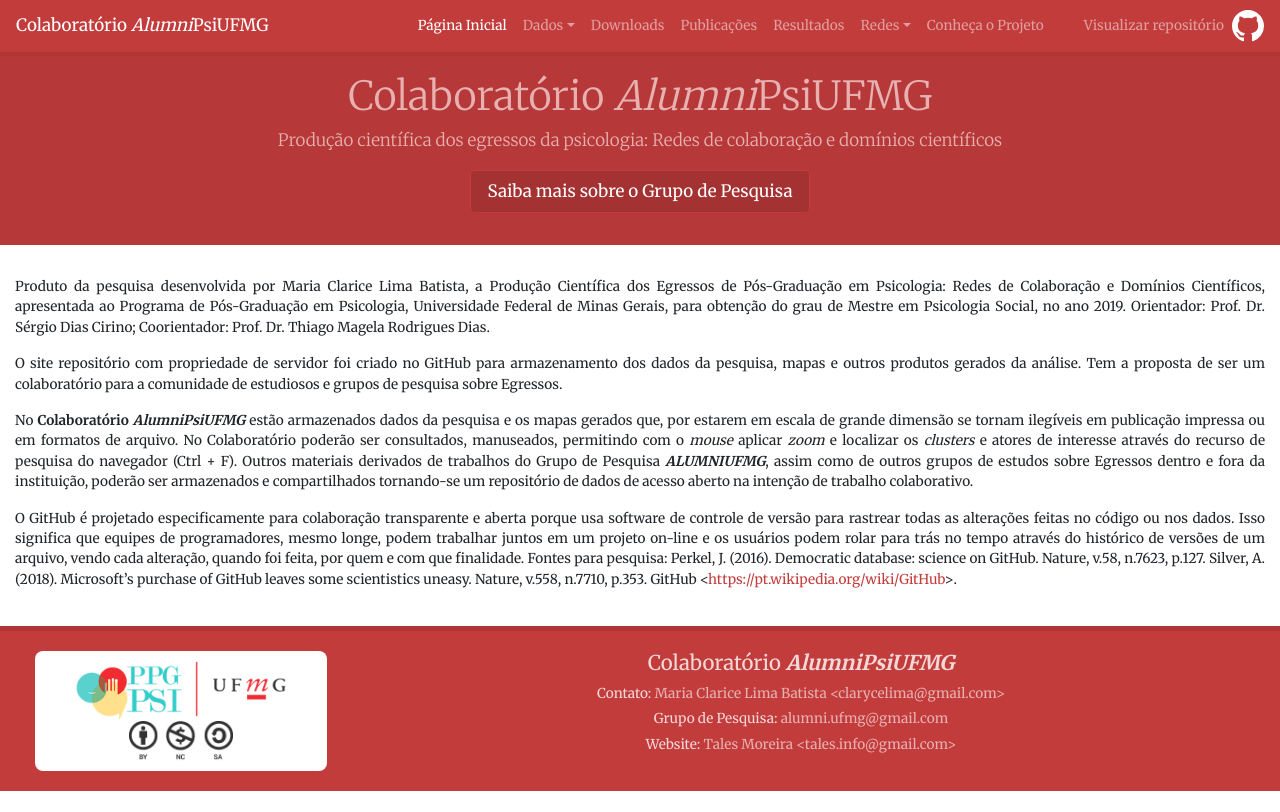
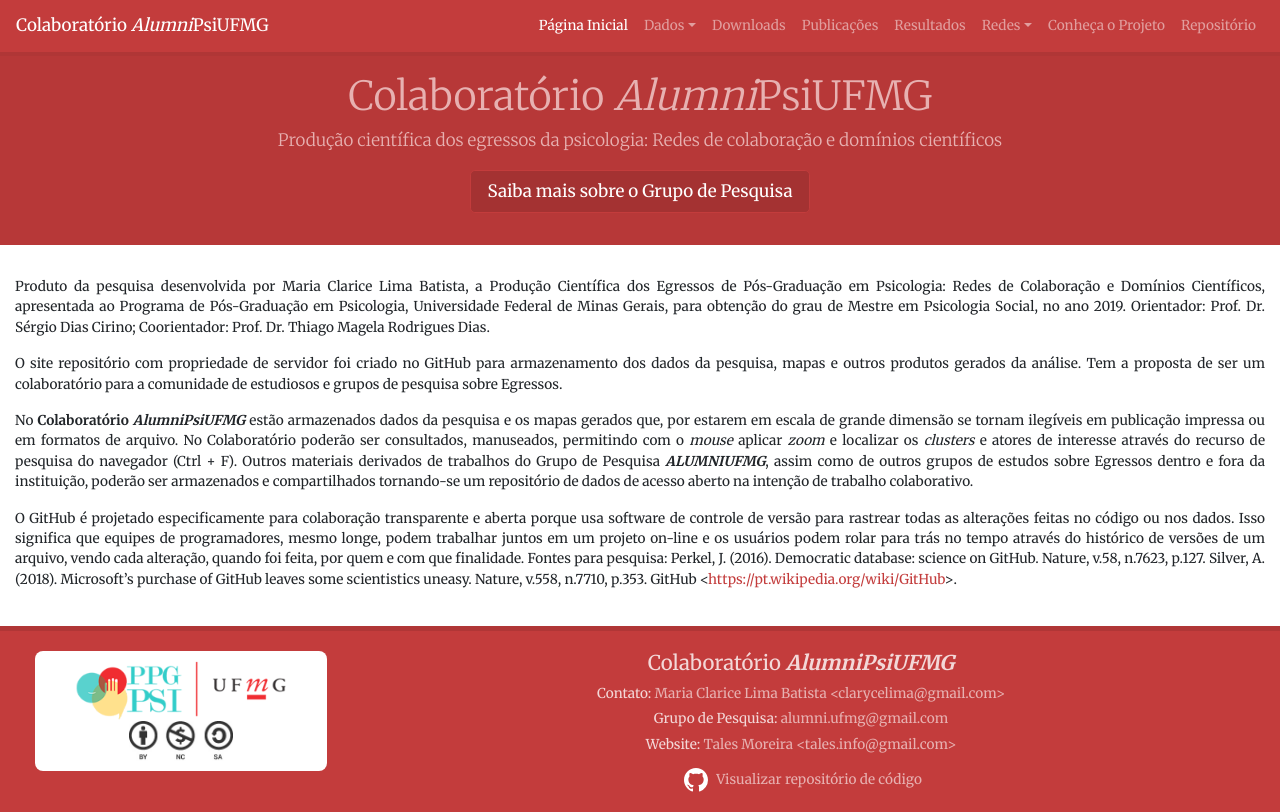
Before and after one commit to clarycelima/AlumniPsiUFMG, a Vue app in the folder site/: page / in a window 1280 px wide. Built offline with nearby package versions, Linux system fonts and the light colour scheme.

Commit message:
inclusão

```diff
--- a/site/src/components/Navbar.vue
+++ b/site/src/components/Navbar.vue
@@ -32,6 +32,7 @@
 <!--                <b-dropdown-item to="/redes/area-concentracao-force-atlas-2">Rede por área de concentração (Algoritmo Force Atlas 2)</b-dropdown-item>-->
                 <b-dropdown-item to="/redes/completa">Rede de artigos + Orientações</b-dropdown-item>
             </b-nav-item-dropdown>
+
             <!--
             <li class="nav-item">
                 <router-link class="nav-link" to="/redes">Redes</router-link>
@@ -39,10 +40,14 @@
             <li class="nav-item">
                 <router-link class="nav-link" to="/conheca">Conheça o Projeto</router-link>
             </li>
-            <li class="nav-item ml-4">
+
+            <li class="nav-item">
+                <router-link class="nav-link" to="/repositorio">Repositório</router-link>
+            </li>
+            <!--<li class="nav-item ml-4">
                 <a class="github" title="Ir para o repositório" target="_blank" href="https://github.com/clarycelima/AlumniPsiUFMG/tree/master"><svg height="36" class="octicon octicon-mark-github" viewBox="0 0 16 16" version="1.1" width="32" aria-hidden="true"><path fill-rule="evenodd" d="M8 0C3.58 0 0 3.58 0 8c0 3.54 2.29 6.53 5.47 7.59.4.07.55-.17.55-.38 0-.19-.01-.82-.01-1.49-2.01.37-2.53-.49-2.69-.94-.09-.23-.48-.94-.82-1.13-.28-.15-.68-.52-.01-.53.63-.01 1.08.58 1.23.82.72 1.21 1.87.87 2.33.66.07-.52.28-.87.51-1.07-1.78-.2-3.64-.89-3.64-3.95 0-.87.31-1.59.82-2.15-.08-.2-.36-1.02.08-2.12 0 0 .67-.21 2.2.82.64-.18 1.32-.27 2-.27.68 0 1.36.09 2 .27 1.53-1.04 2.2-.82 2.2-.82.44 1.1.16 1.92.08 2.12.51.56.82 1.27.82 2.15 0 3.07-1.87 3.75-3.65 3.95.29.25.54.73.54 1.48 0 1.07-.01 1.93-.01 2.2 0 .21.15.46.55.38A8.013 8.013 0 0 0 16 8c0-4.42-3.58-8-8-8z"></path></svg></a>
                 <a target="_blank" href="https://github.com/clarycelima/AlumniPsiUFMG/tree/master" class="nav-link float-left">Visualizar repositório</a>
-            </li>
+            </li>-->
             </ul>
         </div>
     </nav>
--- a/site/src/components/Rodape.vue
+++ b/site/src/components/Rodape.vue
@@ -19,6 +19,10 @@
         <p class="contato" style="padding:0 0 5px 0; margin:0;">Contato: <a href="@mailto:clarycelima@gmail.com">Maria Clarice Lima Batista &lt;clarycelima@gmail.com&gt;</a></p>
         <p class="contato" style="padding:0 0 5px 0; margin:0;">Grupo de Pesquisa: <a href="@mailto:alumni.ufmg@gmail.com">alumni.ufmg@gmail.com</a></p>
         <p class="contato" style="padding:0 0 5px 0; margin:0;">Website: <a href="@mailto:tales.info@gmail.com">Tales Moreira &lt;tales.info@gmail.com&gt;</a></p>
+        <div class="mt-2">
+            <a class="github mr-1" title="Ir para o repositório" target="_blank" href="https://github.com/clarycelima/AlumniPsiUFMG/tree/master"><svg height="24" class="octicon octicon-mark-github" viewBox="0 0 16 16" version="1.1" width="32" aria-hidden="true"><path fill-rule="evenodd" d="M8 0C3.58 0 0 3.58 0 8c0 3.54 2.29 6.53 5.47 7.59.4.07.55-.17.55-.38 0-.19-.01-.82-.01-1.49-2.01.37-2.53-.49-2.69-.94-.09-.23-.48-.94-.82-1.13-.28-.15-.68-.52-.01-.53.63-.01 1.08.58 1.23.82.72 1.21 1.87.87 2.33.66.07-.52.28-.87.51-1.07-1.78-.2-3.64-.89-3.64-3.95 0-.87.31-1.59.82-2.15-.08-.2-.36-1.02.08-2.12 0 0 .67-.21 2.2.82.64-.18 1.32-.27 2-.27.68 0 1.36.09 2 .27 1.53-1.04 2.2-.82 2.2-.82.44 1.1.16 1.92.08 2.12.51.56.82 1.27.82 2.15 0 3.07-1.87 3.75-3.65 3.95.29.25.54.73.54 1.48 0 1.07-.01 1.93-.01 2.2 0 .21.15.46.55.38A8.013 8.013 0 0 0 16 8c0-4.42-3.58-8-8-8z"></path></svg></a>
+            <a target="_blank" href="https://github.com/clarycelima/AlumniPsiUFMG/tree/master">Visualizar repositório de código</a>
+        </div>
         <!--<div class="row justify-content-md-center">
 
         </div>-->
@@ -51,4 +55,9 @@
             }
         }
     }
+
+    .github svg{
+        fill: white !important;
+        color: white !important;
+    }
 </style>
--- a/site/src/router.js
+++ b/site/src/router.js
@@ -93,6 +93,14 @@ export default new Router({
       component: () => import(/* webpackChunkName: "downloads" */ './views/Downloads.vue')
     },
     {
+      path: '/repositorio',
+      name: 'repositorio',
+      // route level code-splitting
+      // this generates a separate chunk (publicacoes.[hash].js) for this route
+      // which is lazy-loaded when the route is visited.
+      component: () => import(/* webpackChunkName: "repositorio" */ './views/Repositorio.vue')
+    },
+    {
       path: '/publicacoes',
       name: 'publicacoes',
       // route level code-splitting
--- a/site/src/views/Artigos.vue
+++ b/site/src/views/Artigos.vue
@@ -37,7 +37,7 @@
                 Construção de conhecimento
                 </a></li>
                 <li class="list-group-item"><a target="blank" href="/AlumniPsiUFMG/artigos/EGRESSOS/Curso Psicologia Sao Gabriel_Entradas e bandeiras.pdf">
-                Curso Psicologia Sao Gabriel_Entradas e bandeiras
+                Curso Psicologia Sao Gabriel Entradas e bandeiras
                 </a></li>
                 <li class="list-group-item"><a target="blank" href="/AlumniPsiUFMG/artigos/EGRESSOS/Egressos como avaliaçao Administração.pdf">
                 Egressos como avaliaçao Administração
@@ -55,7 +55,7 @@
                 Formaçao de doutores
                 </a></li>
                 <li class="list-group-item"><a target="blank" href="/AlumniPsiUFMG/artigos/EGRESSOS/Formaçao Psicologia_Demandas sociais.pdf">
-                Formaçao Psicologia_Demandas sociais
+                Formaçao Psicologia Demandas sociais
                 </a></li>
                 <li class="list-group-item"><a target="blank" href="/AlumniPsiUFMG/artigos/EGRESSOS/Internacionalizaçao doutorado Psicologia BR e Spain.pdf">
                 Internacionalizaçao doutorado Psicologia BR e Spain
@@ -100,7 +100,7 @@
                 Transnacionalização ensino psicologia
                 </a></li>
                 <li class="list-group-item"><a target="blank" href="/AlumniPsiUFMG/artigos/EGRESSOS/UFMG_Grupo de Pesquisa Alumini.pdf">
-                UFMG Grupo de Pesquisa Alumini
+                UFMG Grupo de Pesquisa Alumni
                 </a></li>
             </ul>
         </div>
--- /dev/null
+++ b/site/src/views/Repositorio.vue
@@ -0,0 +1,31 @@
+<template>
+    <div>
+        <cabecalho titulo="Repositório"/>
+        <div class="container-fluid mb-4">
+            <h4 class="mt-5 mb-3 text-center">Link da dissertação no Repositório UFMG</h4>
+            <a class="text-center d-block" href="https://repositorio.ufmg.br/browse?type=author&value=Maria+Clarice+Lima+Batista&value_lang=pt_BR">
+                https://repositorio.ufmg.br/browse?type=author&value=Maria+Clarice+Lima+Batista&value_lang=pt_BR
+            </a>
+            <h4 class="mt-5 mb-3 text-center">Download Direto</h4>
+            <ul class="list-group col-md-4 mr-auto ml-auto">
+                <li class="list-group-item"><a target="blank" href="/AlumniPsiUFMG/downloads/DISSERTAÇÃO_MARIA CLARICE.pdf">Dissertação</a></li>
+                <li class="list-group-item"><a target="blank" href="/AlumniPsiUFMG/downloads/DISSERTAÇÃO_SLIDES.pdf">Dissertação (Slides)</a></li>
+            </ul>
+
+        </div>
+    </div>
+</template>
+
+<script>
+import Cabecalho from '@/components/Cabecalho';
+import BTable from 'bootstrap-vue/es/components/table/table'
+
+export default {
+    name: 'Repositorio',
+    components: {Cabecalho, BTable}
+}
+</script>
+
+<style>
+
+</style>
```
Also changed, not shown: 32 other files (tests, documents, lock files or other folders).
